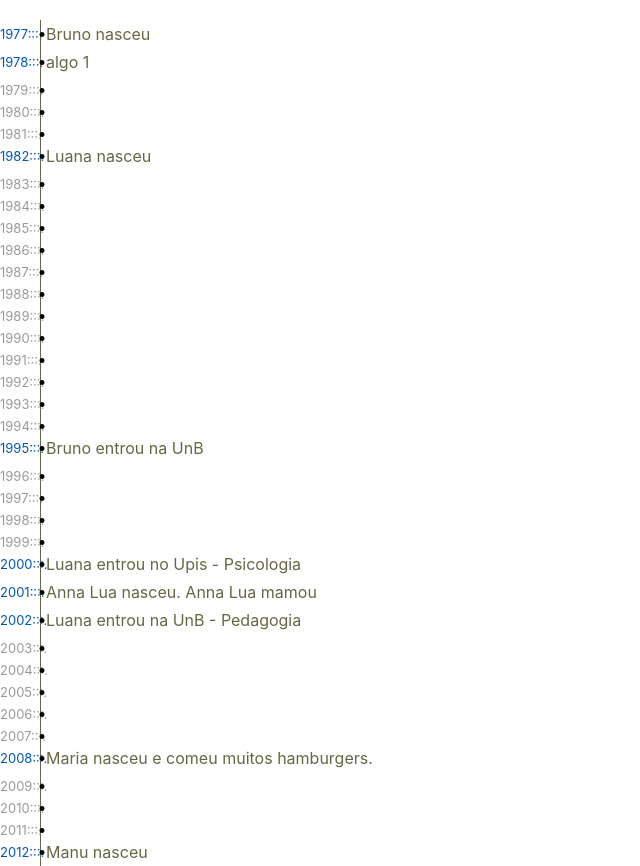
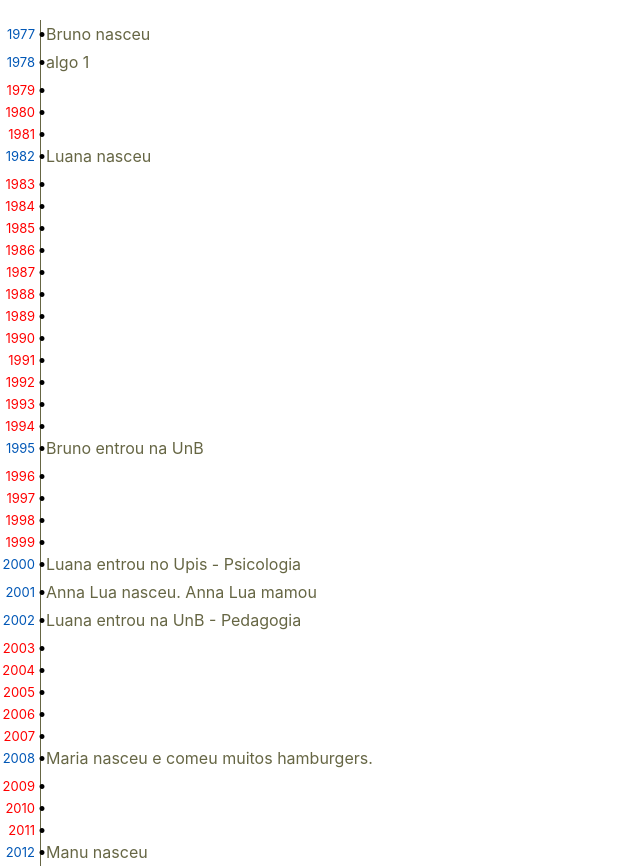
Before and after one commit to brunoreis/em-tempo, a Next.js app: page / in a window 1280 px wide. Shown: the whole page, without its empty margins (0-640 px from the left). Built offline with nearby package versions, Linux system fonts and the light colour scheme.

Commit message:
data vermelha

```diff
--- a/components/Event.js
+++ b/components/Event.js
@@ -12,7 +12,7 @@ const Date = styled.div`
   padding-top: 6px;
   padding-right: 5px;
 
-  color: #${(props) => (props.hasDescription ? '0157b6' : '999')};
+  color: #${(props) => (props.hasDescription ? '0157b6' : 'f00')};
   font-size: 13px;
   height: 100%;
 `
@@ -38,7 +38,7 @@ export const Event = ({ timeEvent }) => {
     <div>
       <Wrapper>
         <Date width={dateWidth} hasDescription={!!timeEvent.description}>
-          {timeEvent ? timeEvent.date : ''}:::.
+          {timeEvent ? timeEvent.date : ''}
         </Date>
         {!!timeEvent && <Bullet left={dateWidth - 2.5}>•</Bullet>}
         <Description>{timeEvent ? timeEvent.description : ''}</Description>
```
